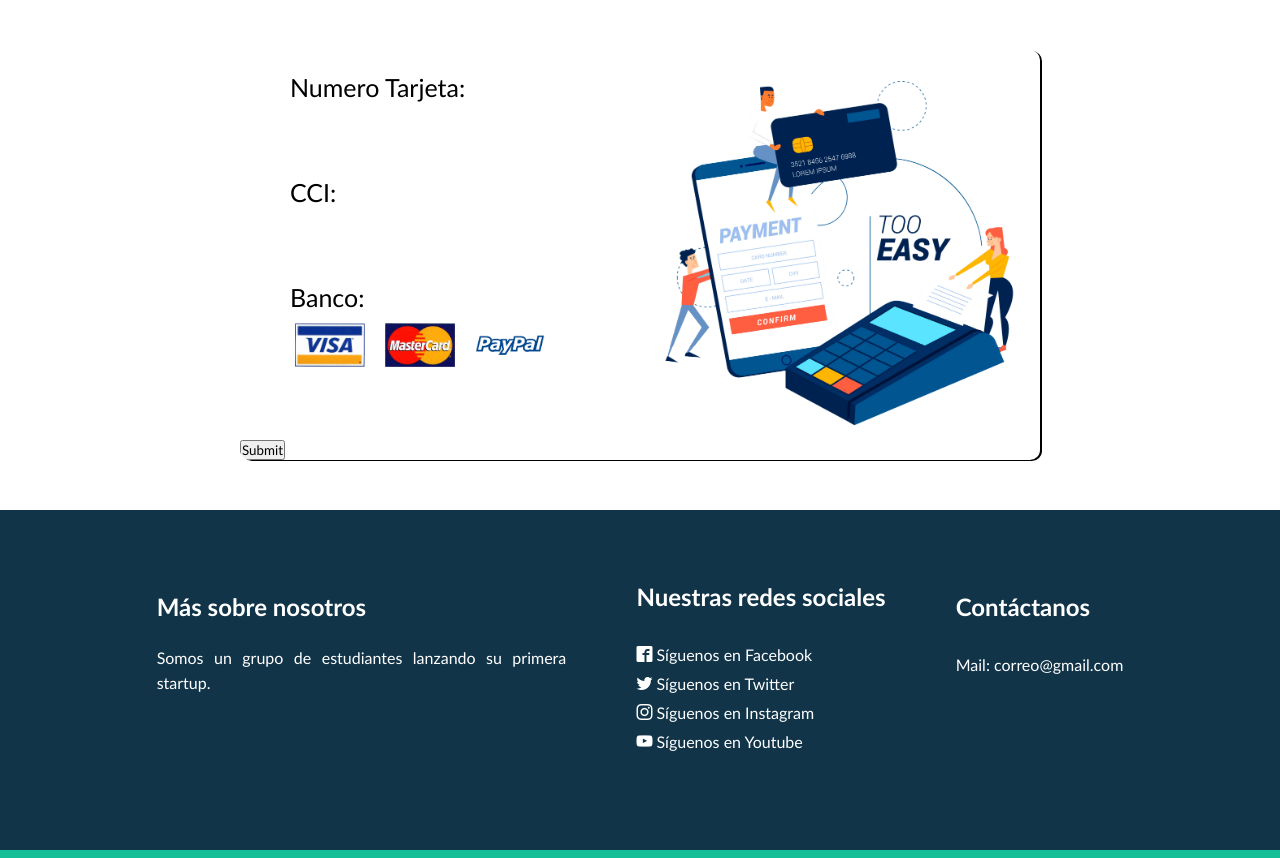
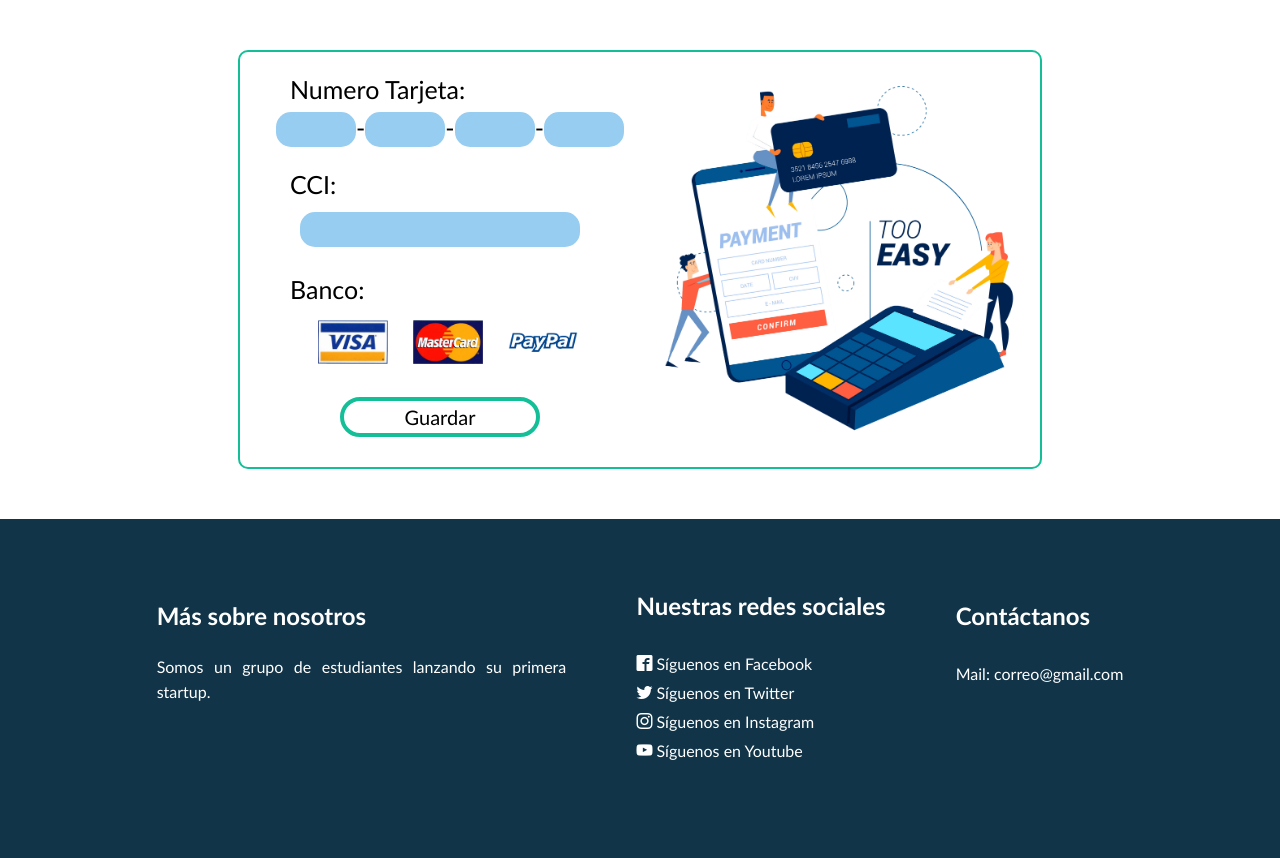
Before and after one commit to NayelhyRC/ProyectoProgra, a PHP site: page /Fomularios/frmTarjeta.php in a window 1280 px wide. Shown: the part 56-914 px from the top of the page. Run offline with PHP 8.4, Linux system fonts and the light colour scheme; some web fonts are replaced.

Commit message:
stilo Finish pen conec bd

```diff
--- a/Fomularios/frmTarjeta.php
+++ b/Fomularios/frmTarjeta.php
@@ -27,15 +27,27 @@
 			</ul>
 		</nav>
     </header>
-
+	<script>
+		function validaNumericos(event) {
+    		if(event.charCode >= 48 && event.charCode <= 57){
+					return true;
+     		}
+     	return false;
+		}
+	</script>
 <section>
 	<div class="Tarjeta-Contenedor">
 		<div class="left">
 		<form action=" method="post">
 				<p>Numero Tarjeta:</p>
-				<input type="text" name="Numero"><br>
+				<div class="number">
+					<input type="text" name="Numero1" maxlength="4" onkeypress='return validaNumericos(event)'> -
+					<input type="text" name="Numero2" maxlength="4" onkeypress='return validaNumericos(event)'> -
+					<input type="text" name="Numero3" maxlength="4" onkeypress='return validaNumericos(event)'> -
+					<input type="text" name="Numero4" maxlength="4" onkeypress='return validaNumericos(event)'>
+				</div>
 				<p>CCI:</p>
-				<input type="text" name="CCI"><br>
+				<input type="text" name="CCI" id="cci" maxlength="20" onkeypress='return validaNumericos(event)'><br>
 				<p>Banco:</p>
 				<div class="option">
 				<input type="radio" name="Banco" value="Visa" id="1"><label for="1" class="BankOption"><img src="../imagenes/Visa.png"></label>
@@ -43,8 +55,9 @@
 				<input type="radio" name="Banco" value="PayPal" id="3"><label for="3" class="BankOption"><img src="../imagenes/PayPal.png"></label>
 				</div>
 				<br>
+				<input type="submit" name="Registrer" value="Guardar">
 				<br>
-				<input type="submit" name="Registrer">
+				<br>
 			</form>
 		</div>
 		<div class="rigth">
--- a/css/styleTarjeta.css
+++ b/css/styleTarjeta.css
@@ -11,7 +11,7 @@
             height: auto;
             border-radius: 10px;
             margin: 50px auto 50px auto;
-            box-shadow: 2px 1px black;
+            border:2px solid #14bf98;
             overflow: hidden;
         }
         .left,.rigth{
@@ -22,18 +22,46 @@
 			font-size: 25px;
 			float: left;
         }
-		.left input[type="text"]{
+        .number{
+            width: 100%;
+            display: flex;
+            margin-top: 10px;
+            justify-content: center;
+            margin-left: 10px;
+        }
+        input[type="text"]{
             height: 35px;
+            width: 20%;
+			border:none;
+			border-radius: 15px;
+            background-color: #97cdf1;
+            font-size: 20px;
+            text-align: center;
+        }
+		input[type="text"]:focus{
+            box-shadow: none;
+            outline:none;
+            background-color: #aad5f1;
+            font-size: 20px;
+        }
+        input[type="submit"]{
+            width: 200px;
+            height: 40px;
+            border: 4px solid #14bf98;
+            cursor:pointer;
+            font-size: 20px;
+            margin-left: 25%;
+            border-radius:20px ;
+            background-color: #ffffff00;
+        }
+        input[type="submit"]:hover{
+            background-color: #14bf98;
+        }
+        #cci{
             width: 70%;
             margin: 15px 0px 5px 60px;
-			border:none;
-			border-radius: 15px;
         }
-		.left input[type="text"]:focus{
-			outline: none;
-            background-color: #C2DAEA;
-            color: white;
-        }
+
         .left p{
             margin-top: 1em;
             margin-left: 50px;
@@ -51,15 +79,16 @@
             width: 90%;
         }
         .option{
+            width: 100%;
             display: flex;
-            margin-top: 10px;
-            margin-left: 40px;
+            margin-top: 15px;
+            justify-content: center;
         }
         .BankOption{
             display: flex;
             width: 80px;
             height: 50px;
-            margin-left: 10px;
+            margin-left: 15px;
         }
         .BankOption:hover{
             border: 3px solid #14bf98;
@@ -92,7 +121,4 @@
             .rigth{
                 display: none;
             }
-            .option{
-                width: 200px;
-            }
         }
```
